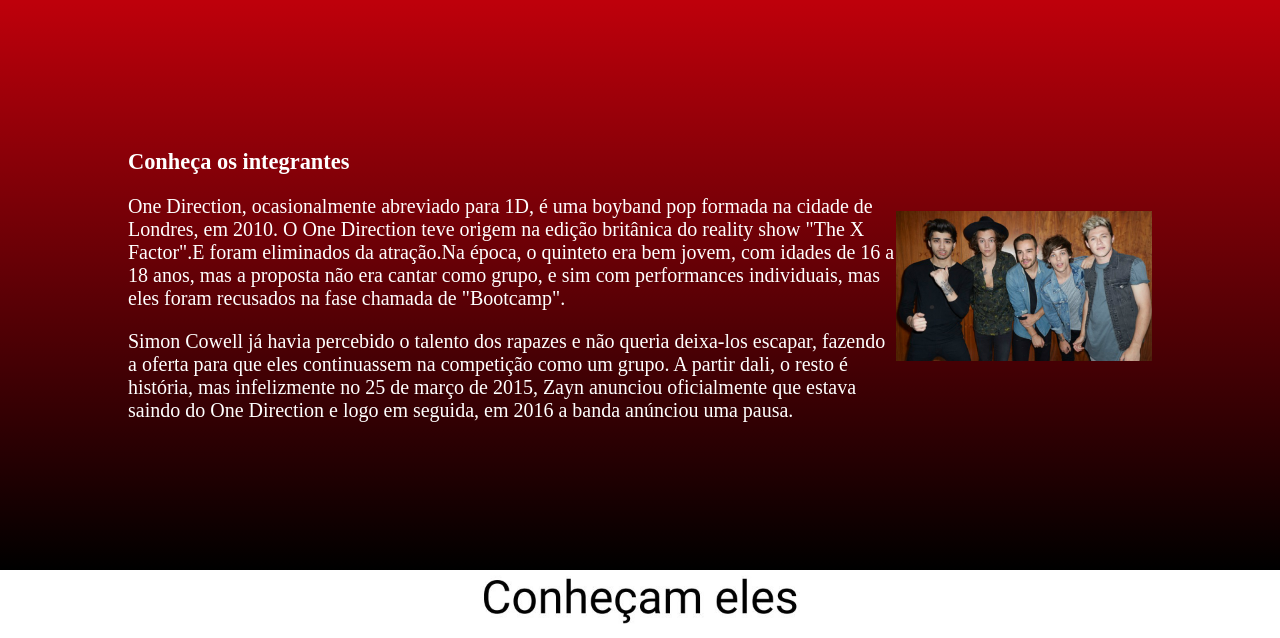
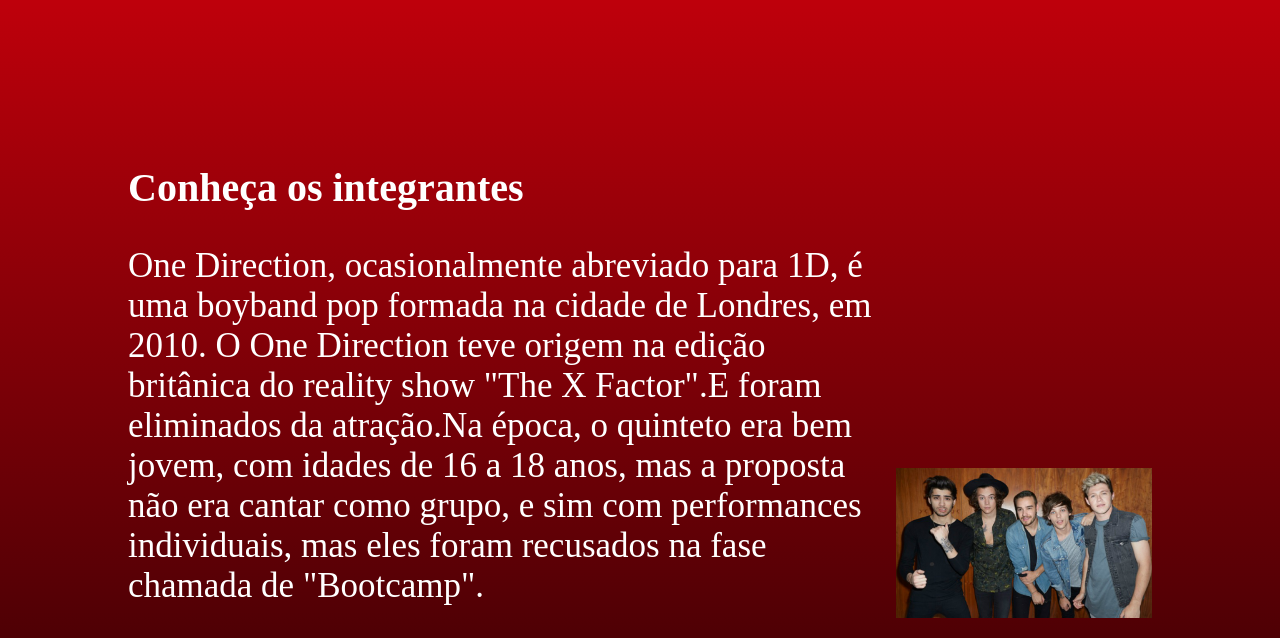
Before and after one commit to plomxv/site-turma-criativa, a plain HTML site: page index.html in a window 1280 px wide. Shown: the part 99-737 px from the top of the page. Drawn offline with Linux system fonts and the light colour scheme.

Commit message:
Add files via upload

```diff
--- a/style.css
+++ b/style.css
@@ -30,13 +30,13 @@
      padding: 10%;
 }
 .One-Direction-titulo{
-     font-size: 140%;
+     font-size: 40px;
 }
 .One-Direction-texto-um{
-     font-size: 125%;
+     font-size: 35px;
 }
 .One-Direction-texto-dois{
-     font-size: 125%;
+     font-size: 35px;
 }
 .fotos-meninos{
      width: 30%;
```
